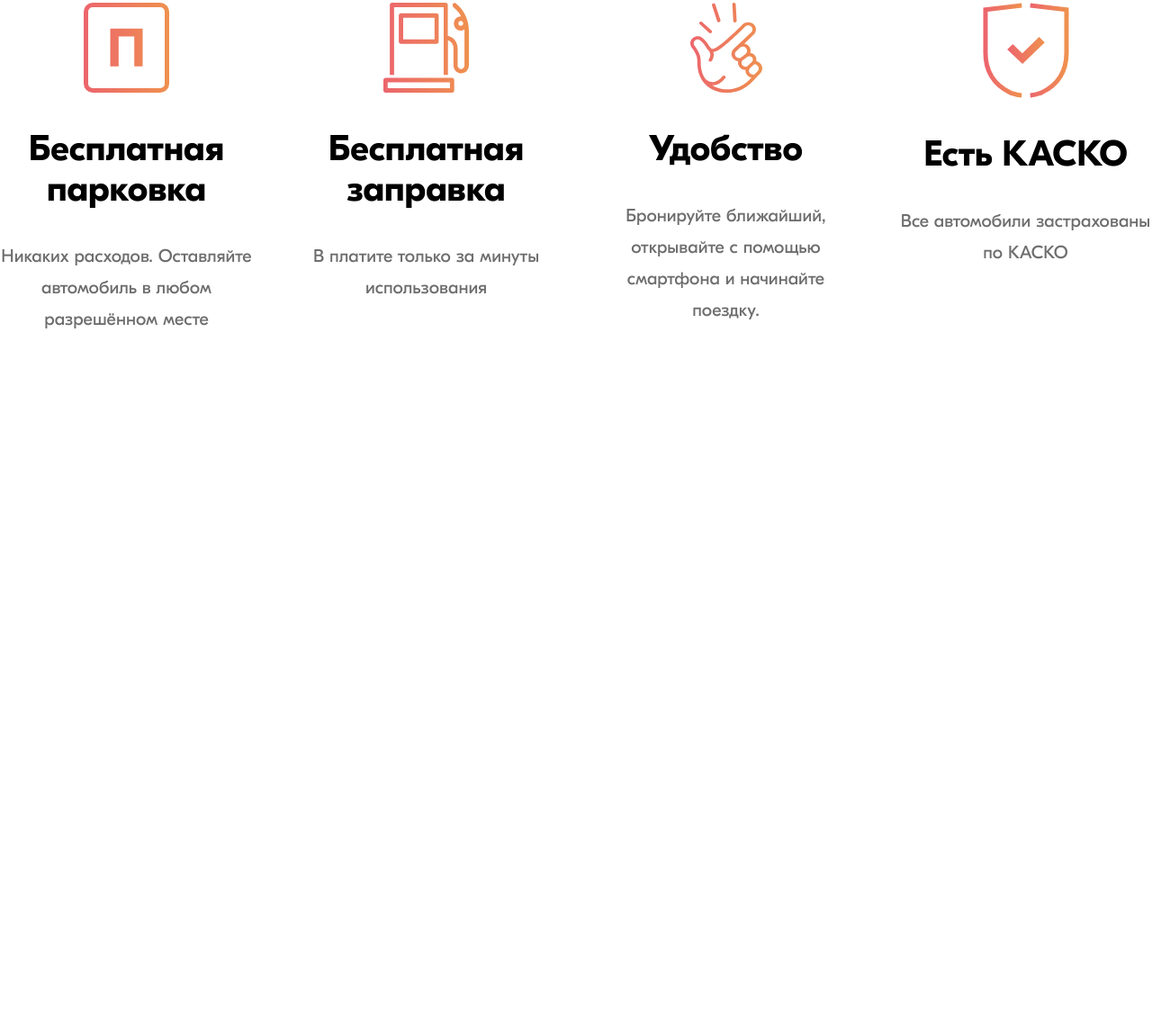
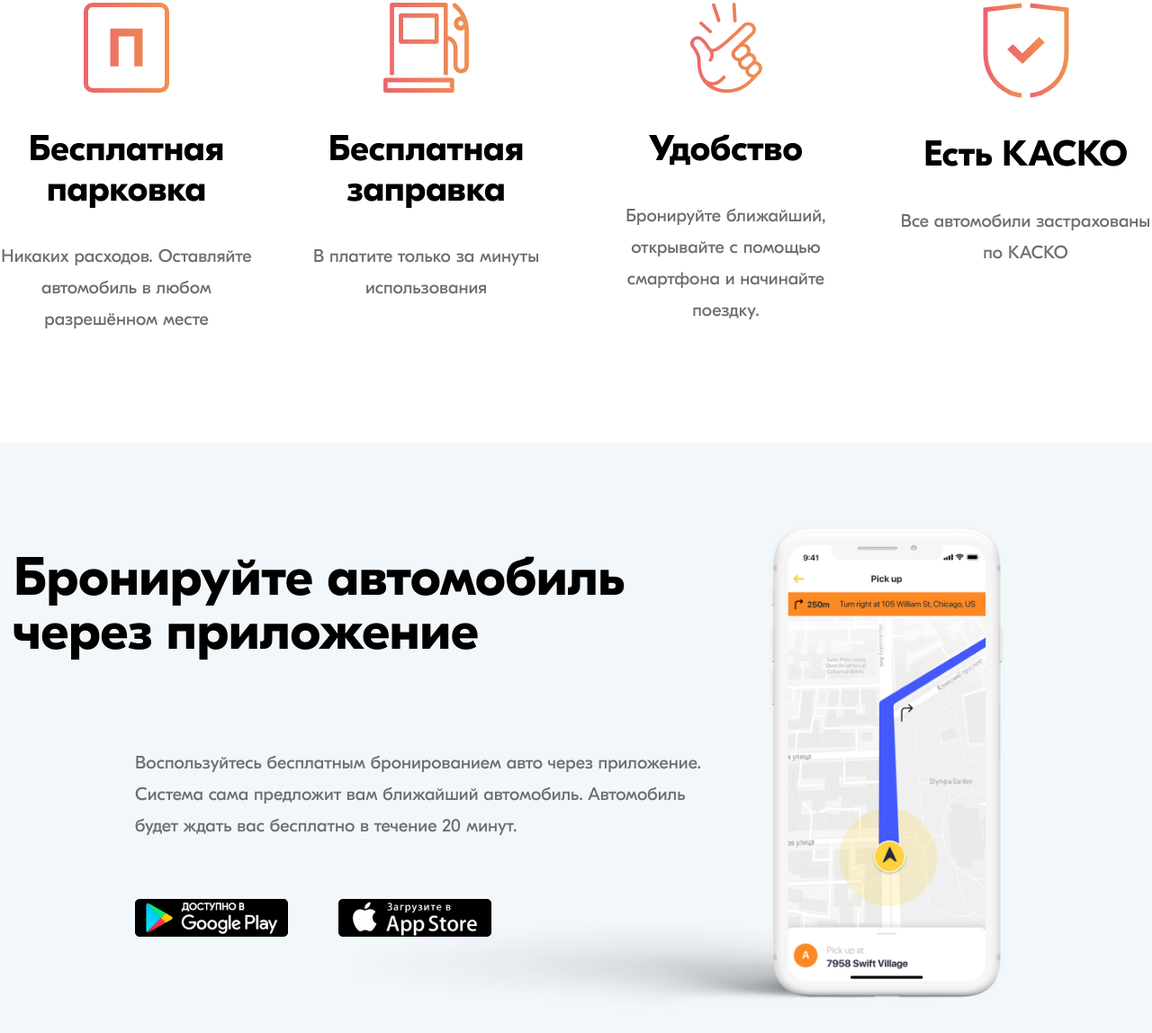
Before and after one commit to kosm-dev/carshare, a website: page app/index.html in a window 1280 px wide. Shown: the part 1518-2666 px from the top of the page at 90% size. Before the commit the page ends 2010 px from the top, so only its background shows below. Drawn offline with nearby package versions, Linux system fonts and the light colour scheme; files that its build step writes are made by us from their sources.

Commit message:
added section booking

```diff
--- a/app/index.html
+++ b/app/index.html
@@ -301,6 +301,41 @@
         </div>
       </section>
 
+      <section class="main__booking booking" style="background-image: url('images/how-bg.jpg');">
+        <div class="container">
+          <div class="booking__inner">
+            <h2 class="booking__title title">
+              Бронируйте автомобиль через приложение
+            </h2>
+
+            <div class="booking__content">
+              <div class="booking__text">
+                <p>
+                  Воспользуйтесь бесплатным бронированием авто через приложение. Система сама предложит вам ближайший
+                  автомобиль.
+                  Автомобиль будет ждать вас бесплатно в течение 20 минут.
+                </p>
+              </div>
+              <div class="booking__btns">
+                <a class="booking__button download-link" href="#">
+                  <div class="download-link__img">
+                    <img src="images/icons/google.jpg" alt="google play">
+
+                  </div>
+                </a>
+
+
+                <a class="booking__button download-link" href="#">
+                  <div class="download-link__img">
+                    <img src="images/icons/apple.jpg" alt="appstore">
+
+                  </div>
+                </a>
+              </div>
+            </div>
+          </div>
+        </div>
+      </section>
       <!-- <section class="main__top top">
               <div class="container">
                 <div class="top__inner">
--- a/app/scss/style.scss
+++ b/app/scss/style.scss
@@ -269,4 +269,38 @@
   }
 }
 
+// booking
+.booking {
+  min-height: 730px;
+  padding-top: 120px;
+  padding-bottom: 120px;
+  background-repeat: no-repeat;
+  background-size: contain;
+  background-position: center center;
+  background-color: #f1f7fa;
+  &__inner {
+  }
+  &__title {
+    margin-bottom: 98px;
+    max-width: 720px;
+    width: 100%;
+  }
+  &__content {
+    max-width: 660px;
+    width: 100%;
+    margin-left: 135px;
+  }
+  &__text {
+    margin-bottom: 64px;
+  }
+  &__text p:not(:last-child) {
+    margin-bottom: 5px;
+  }
+  &__btns {
+  }
+  &__button + .booking__button {
+    margin-left: 50px;
+  }
+}
+
 @import "media";
```
